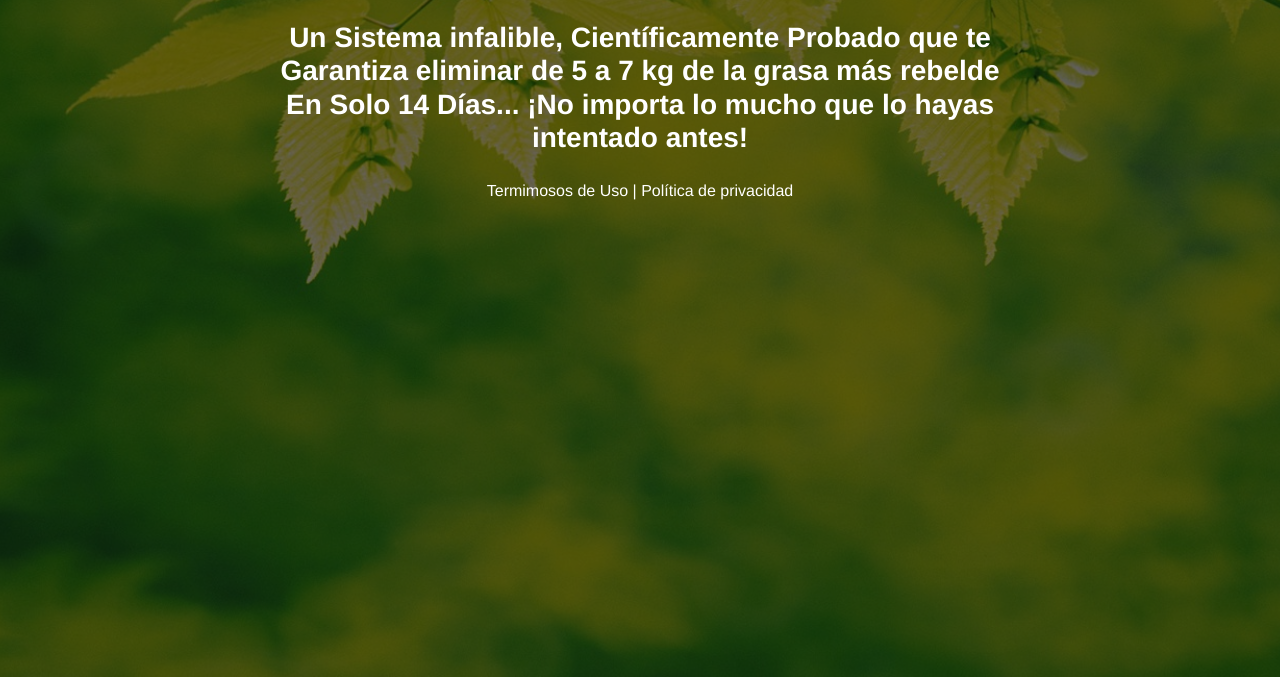
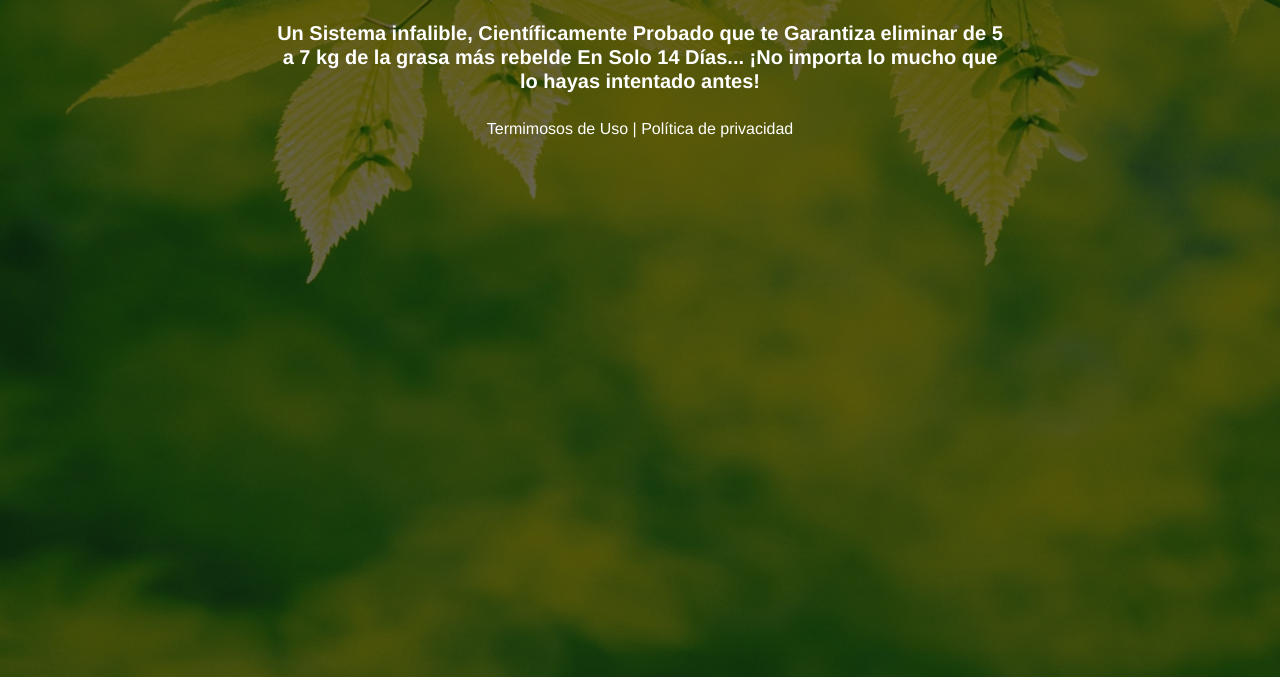
Before and after one commit to meunegocionline01/sistemametodo.online, a plain HTML site: page index.html in a window 1280 px wide. Shown: the part 123-800 px from the top of the page. Drawn offline with nearby package versions, Linux system fonts and the light colour scheme; a script that the page names is missing.

Commit message:
Update index.html

```diff
--- a/index.html
+++ b/index.html
@@ -38,8 +38,8 @@
             <img class="img-fluid" src="./assets/img/ultrasecreto.svg">
 
             <!-- Headline -->
-            <h3 class="my-4"><b>Un Sistema infalible, Científicamente Probado que te Garantiza eliminar de 5 a 7 kg de la grasa más rebelde En Solo 14 Días...
-¡No importa lo mucho que lo hayas intentado antes!</b></h3>
+            <h5 class="my-4"><b>Un Sistema infalible, Científicamente Probado que te Garantiza eliminar de 5 a 7 kg de la grasa más rebelde En Solo 14 Días...
+¡No importa lo mucho que lo hayas intentado antes!</b></h5>
 
             <!-- VSL -->
             <script type="text/javascript" id="scr_623a57d934cf0a000e72ba2c">var s=document.createElement("script");s.src="https://cdn.converteai.net/54629ae3-9eeb-466c-9ff5-ab2d6556561f/players/623a57d934cf0a000e72ba2c/player.js",s.async=!0,document.head.appendChild(s);</script>
```
